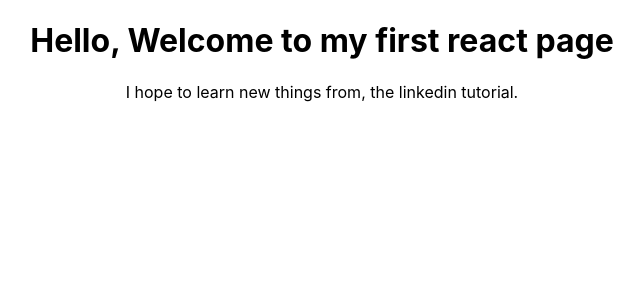
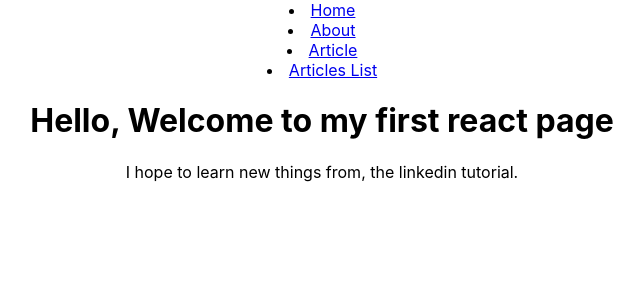
Before and after one commit to panda002/Learning-React, a React (Create React App) app in the folder FirstWebSite/my-website/: page / in a window 1280 px wide. Shown: the top 300 px of the page, without its empty margins (318-962 px from the left). Built offline with nearby package versions, Linux system fonts and the light colour scheme.

Commit message:
Added NavBar

```diff
--- a/FirstWebSite/my-website/src/App.js
+++ b/FirstWebSite/my-website/src/App.js
@@ -5,8 +5,7 @@ import HomePage from "./pages/HomePage";
 import AboutPage from "./pages/AboutPage";
 import ArticlePage from "./pages/ArticlePage";
 import ArticlesList from "./pages/ArticlesList";
-
-
+import NavBar from "./NavBar"
 import {
   BrowserRouter as Router,
     Route,
@@ -16,10 +15,13 @@ function App() {
   return (
       <Router>
         <div className="App">
+          <NavBar />
+          <div id = "page-body">
           <Route path="/" component={HomePage} exact/>
           <Route path="/about" component={AboutPage} />
           <Route path="/article" component={ArticlePage} />
           <Route path="/articles-list" component={ArticlesList} />
+          </div>
         </div>
       </Router>
 
--- /dev/null
+++ b/FirstWebSite/my-website/src/NavBar.js
@@ -0,0 +1,23 @@
+import React from 'react'
+import { Link } from 'react-router-dom'
+
+const NavBar = () => (
+<nav>
+    <ui>
+        <li>
+            <Link to="/">Home</Link>
+        </li>
+        <li>
+            <Link to="/about">About</Link>
+        </li>
+        <li>
+            <Link to="/article">Article</Link>
+        </li>
+        <li>
+            <Link to="/articles-list">Articles List</Link>
+        </li>
+    </ui>
+</nav>
+);
+
+export default NavBar;
```
